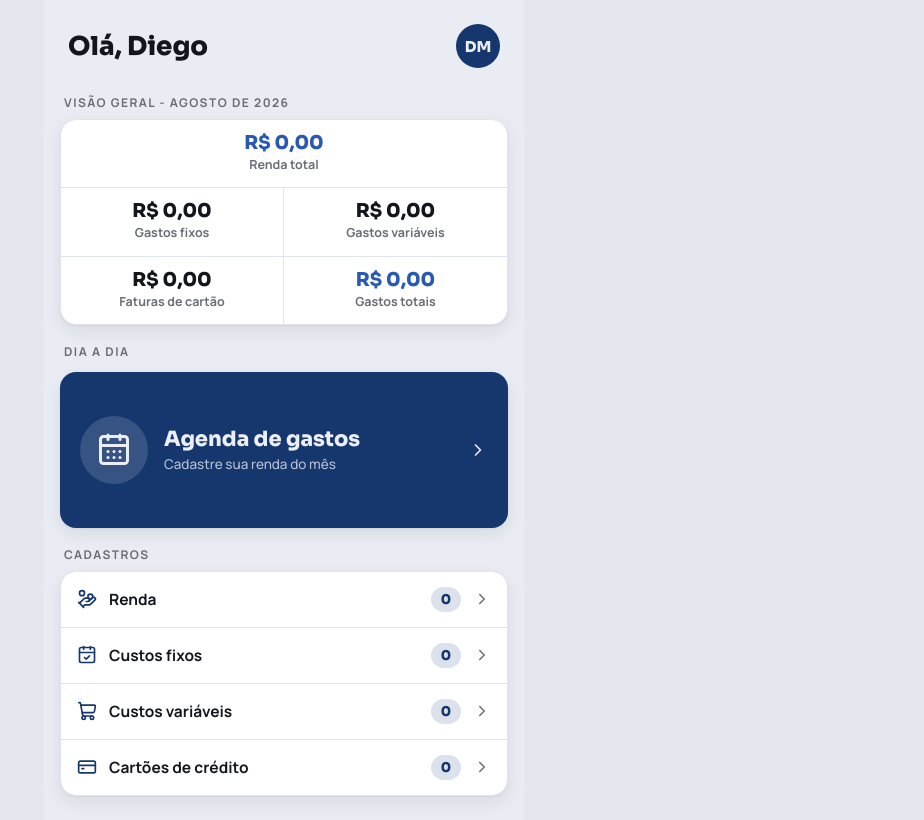
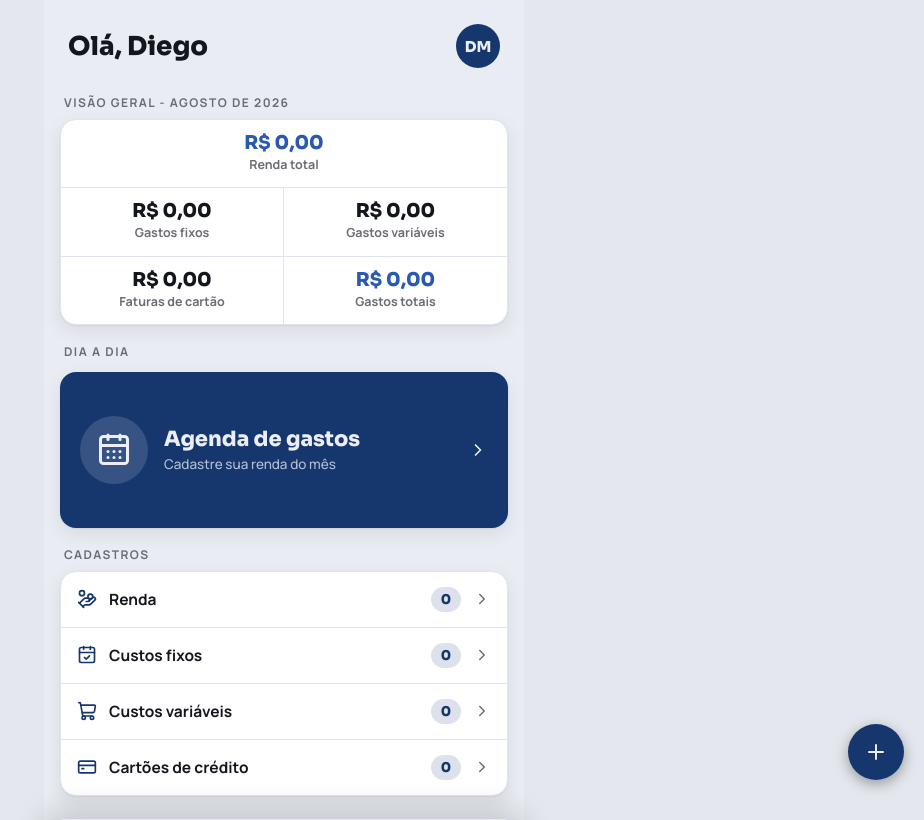
Before and after one commit to TechMind-IA/plano-real, a Next.js app: page / in a window 1280 px wide. Shown: the whole page, without its empty margins (356-1280 px from the left). Built offline with nearby package versions, Linux system fonts and the light colour scheme; no server answers; the database is empty.

Commit message:
Adição de botão de gastos na página inicial.

```diff
--- a/src/app/globals.css
+++ b/src/app/globals.css
@@ -635,6 +635,29 @@ select.field-input {
   cursor: default;
 }
 
+/* ── FAB (floating action button) ── */
+.fab {
+  position: fixed;
+  bottom: calc(20px + env(safe-area-inset-bottom, 0px));
+  right: 20px;
+  width: 56px;
+  height: 56px;
+  display: flex;
+  align-items: center;
+  justify-content: center;
+  background: var(--deep);
+  border: none;
+  border-radius: 50%;
+  color: var(--on-deep);
+  box-shadow: 0 4px 14px rgba(0, 0, 0, 0.35);
+  cursor: pointer;
+  z-index: 50;
+  transition: transform 0.12s ease;
+}
+.fab:active {
+  transform: scale(0.92);
+}
+
 /* ── Bottom sheet ── */
 .sheet-overlay {
   position: fixed;
--- a/src/app/page.tsx
+++ b/src/app/page.tsx
@@ -13,6 +13,9 @@ import { cartoes, custosFixos, custosVariaveis, rendas } from "@/db/schema";
 import { formatarCentavos } from "@/lib/moeda";
 import { hojeISO, mesAtualISO, nomeMesAtual } from "@/lib/datas";
 import { calcularCotaDoDia } from "@/lib/orcamento";
+import FolhaAdicionar from "@/components/FolhaAdicionar";
+import { CamposGasto } from "@/components/campos";
+import { salvarCustoVariavel } from "@/lib/acoes";
 
 export const dynamic = "force-dynamic";
 
@@ -144,6 +147,16 @@ export default async function Home() {
         </Link>
       </div>
 
+      <FolhaAdicionar
+        titulo="Novo gasto do dia"
+        rotulo="Adicionar gasto"
+        action={salvarCustoVariavel}
+        permitirContinuar
+        fab
+      >
+        <CamposGasto dataPadrao={hojeISO()} />
+      </FolhaAdicionar>
+
       <div className="page-end" />
     </div>
   );
--- a/src/components/FolhaAdicionar.tsx
+++ b/src/components/FolhaAdicionar.tsx
@@ -12,12 +12,14 @@ export default function FolhaAdicionar({
   rotulo,
   action,
   permitirContinuar = false,
+  fab = false,
   children,
 }: {
   titulo: string;
   rotulo: string;
   action: (fd: FormData) => Promise<void>;
   permitirContinuar?: boolean;
+  fab?: boolean;
   children: React.ReactNode;
 }) {
   const [aberta, setAberta] = useState(false);
@@ -45,6 +47,16 @@ export default function FolhaAdicionar({
 
   return (
     <>
+      {fab ? (
+        <button
+          type="button"
+          className="fab"
+          onClick={() => setAberta(true)}
+          aria-label={rotulo}
+        >
+          <Plus />
+        </button>
+      ) : (
         <div className="cta-bar">
           <button type="button" className="cta" onClick={() => setAberta(true)}>
             <span className="ic">
@@ -53,6 +65,7 @@ export default function FolhaAdicionar({
             {rotulo}
           </button>
         </div>
+      )}
 
       <div
         className={`sheet-overlay${aberta ? " open" : ""}`}
```
Lines whose indentation alone changed are shown as unchanged.
